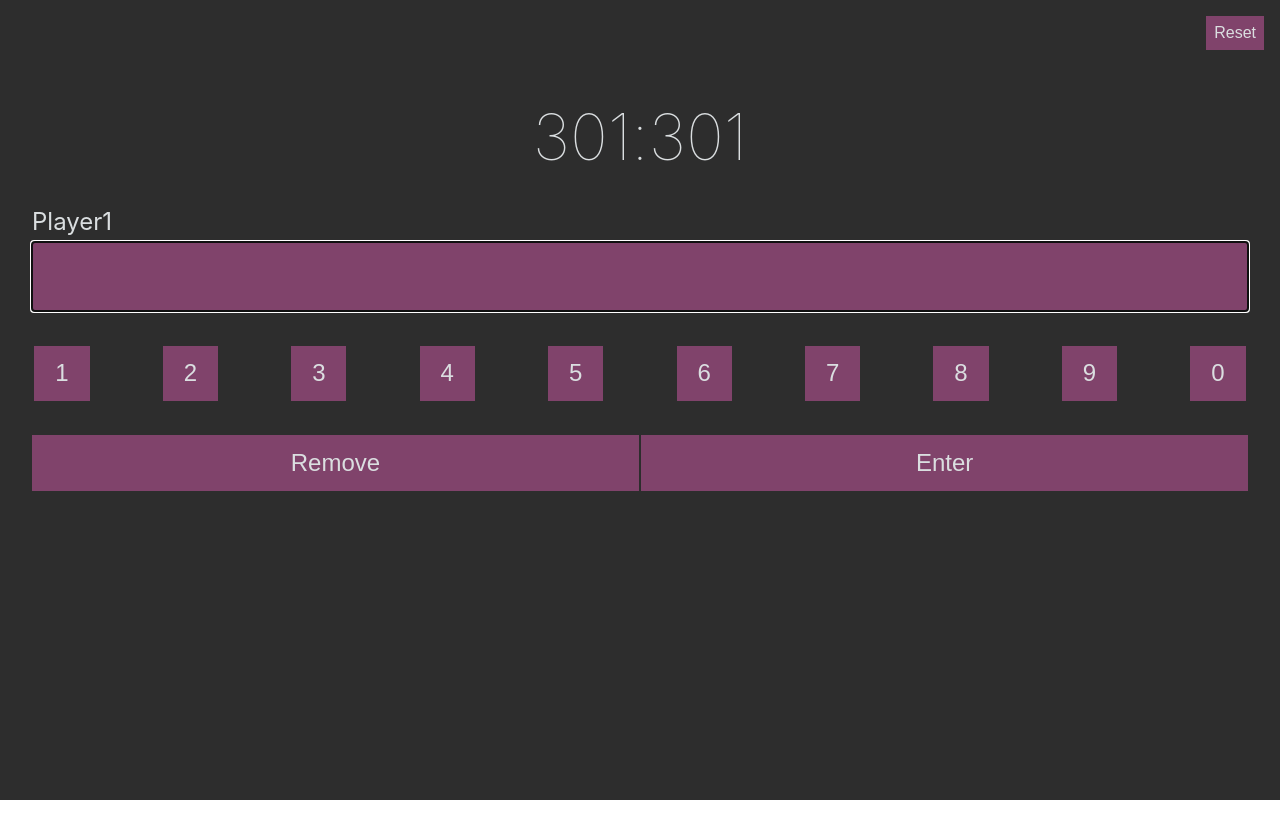
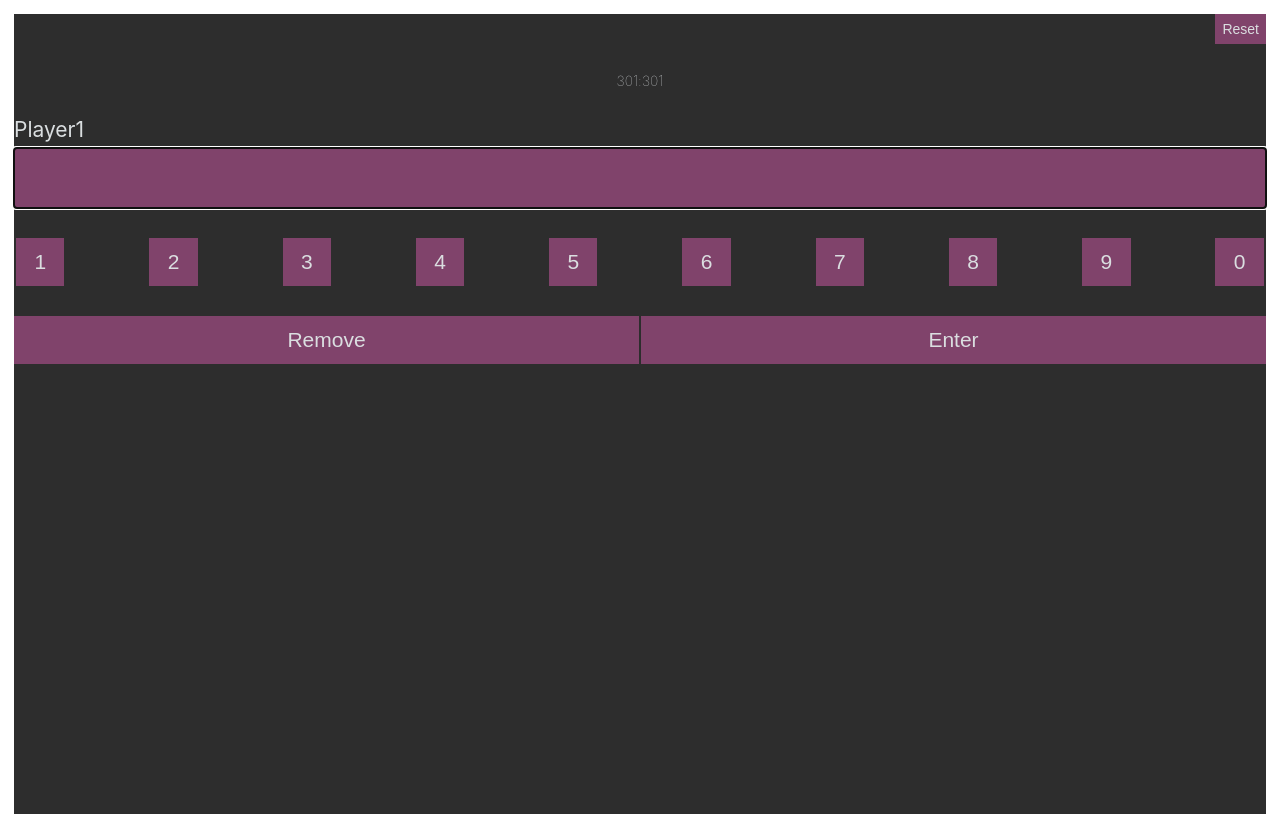
Before and after one commit to stsh89/darts-scoreboard, a React (Create React App) app: page / in a window 1280 px wide. Before the commit the page ends 800 px from the top, so only its background shows below. Built offline with nearby package versions, Linux system fonts and the light colour scheme.

Commit message:
Update App.css

```diff
--- a/src/App.css
+++ b/src/App.css
@@ -1,12 +1,14 @@
 * {
   margin: 0;
   padding: 0;
+  font-size: 14px;
 }
 
 .scoreboard {
   background-color: #2d2d2d;
   color: #dadee0;
   min-height: 100vh;
+  margin: 1em;
 }
 
 .score {
@@ -29,7 +31,7 @@
 .score-input {
   display: flex;
   flex-direction: column;
-  margin: 2em;
+  margin-top: 2em;
 }
 
 .score-input__label {
@@ -58,14 +60,14 @@
 .number-buttons-group {
   display: flex;
   flex-wrap: wrap;
-  margin: 2em;
+  margin-top: 2em;
   justify-content: space-between;
 }
 
 .control-buttons-group {
   display: flex;
   justify-content: space-between;
-  margin: 2em;
+  margin-top: 2em;
 }
 
 .button {
@@ -78,7 +80,6 @@
 }
 
 .button--reset {
-  margin: 1em;
   padding: 0.5em;
   font-size: 1em;
 }
```
